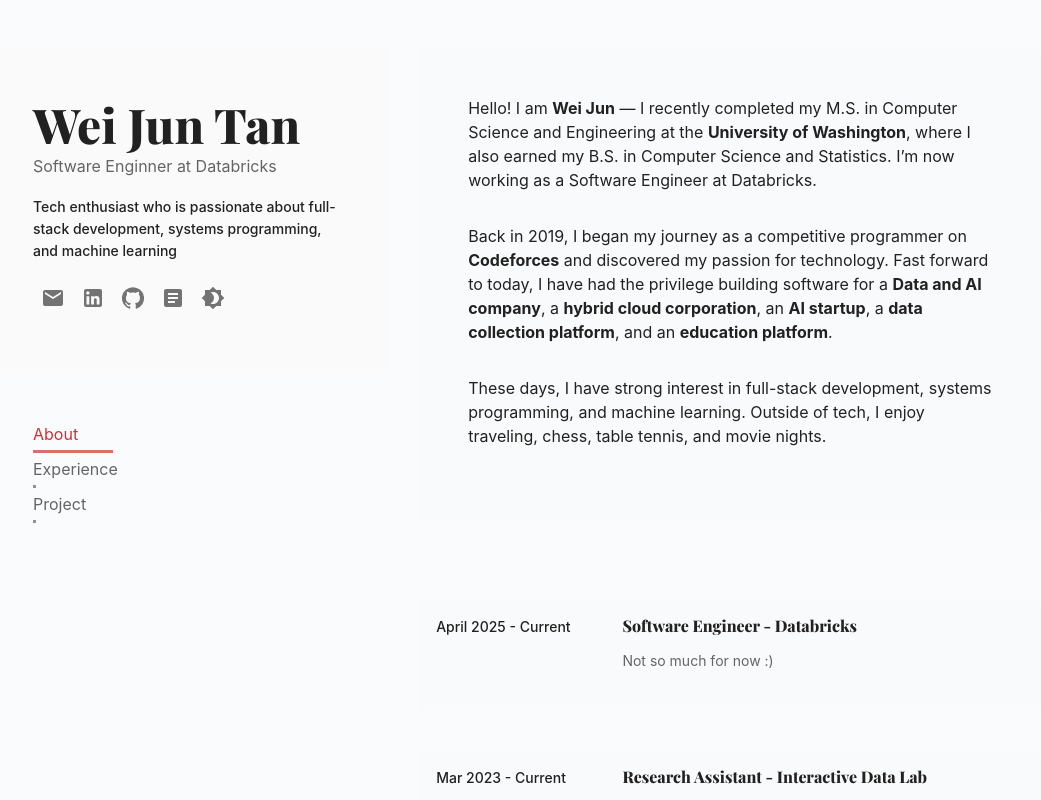
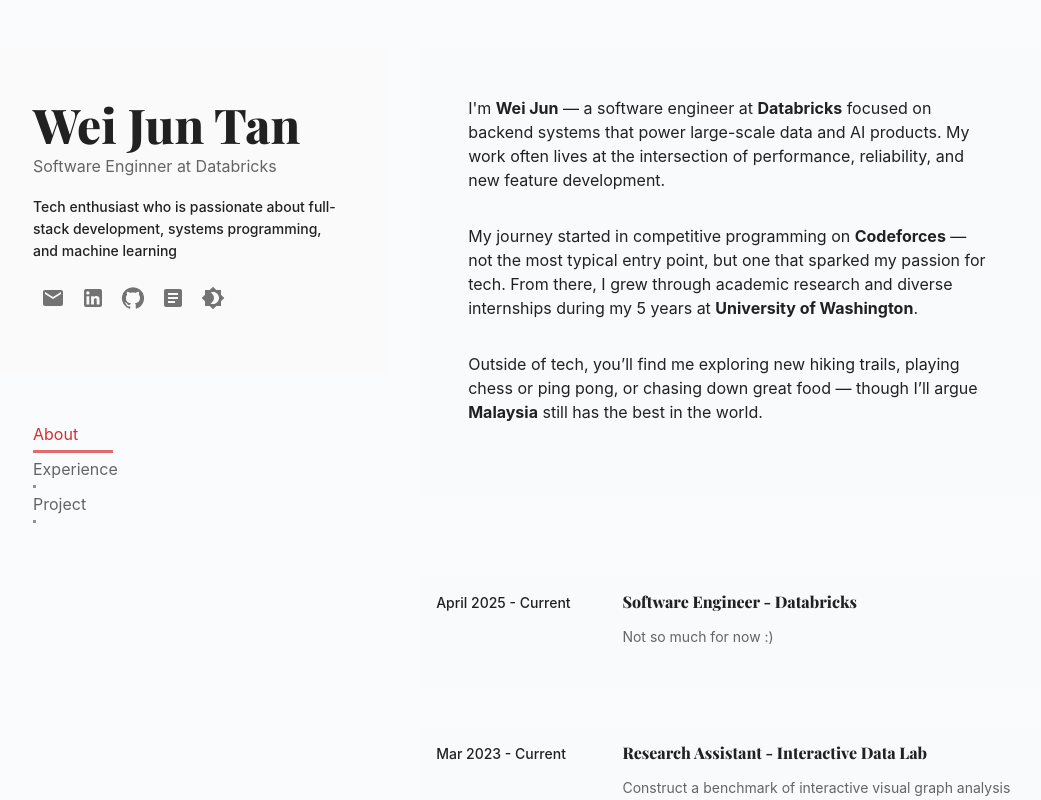
Before and after one commit to WeiJun428/WeiJun428.github.io, a React (Create React App) app: page / in a window 1280 px wide. Shown: the top 800 px of the page, without its empty margins (127-1168 px from the left). Built offline with nearby package versions, Linux system fonts and the light colour scheme.

Commit message:
Update about section

```diff
--- a/src/components/About/About.jsx
+++ b/src/components/About/About.jsx
@@ -5,9 +5,9 @@
 import useHover from "../../hooks/useHover";
 
 const paragraphs = [
-  "Hello! I am Wei Jun — I recently completed my M.S. in Computer Science and Engineering at the University of Washington, where I also earned my B.S. in Computer Science and Statistics. I’m now working as a Software Engineer at Databricks.",
-  "Back in 2019, I began my journey as a competitive programmer on Codeforces and discovered my passion for technology. Fast forward to today, I have had the privilege building software for a Data and AI company, a hybrid cloud corporation, an AI startup, a data collection platform, and an education platform.",
-  "These days, I have strong interest in full-stack development, systems programming, and machine learning. Outside of tech, I enjoy traveling, chess, table tennis, and movie nights.",
+  "I'm Wei Jun — a software engineer at Databricks focused on backend systems that power large-scale data and AI products. My work often lives at the intersection of performance, reliability, and new feature development.",
+  "My journey started in competitive programming on Codeforces — not the most typical entry point, but one that sparked my passion for tech. From there, I grew through academic research and diverse internships during my 5 years at University of Washington.",
+  "Outside of tech, you’ll find me exploring new hiking trails, playing chess or ping pong, or chasing down great food — though I’ll argue Malaysia still has the best in the world.",
 ];
 
 const highlightedWords = [
@@ -24,40 +24,43 @@
     link: "https://codeforces.com/",
   },
   {
-    text: "Data and AI company",
+    text: "Databricks",
     link: "https://www.databricks.com/",
   },
   {
-    text: "hybrid cloud corporation",
-    link: "https://www.nutanix.com/",
-  },
-  {
-    text: "AI startup",
-    link: "https://www.akirakan.com/",
-  },
-  {
-    text: "data collection platform",
-    link: "https://getodk.org/",
-  },
-  {
-    text: "education platform",
-    link: "#",
+    text: "Malaysia",
+    link: "https://www.google.com/search?q=Best+food+in+malaysia",
   },
 ];
 
+// Utility to escape regex special chars
+const escapeRegExp = (str) => str.replace(/[.*+?^${}()|[\]\\]/g, "\\$&");
+
 const highlightParagraph = (paragraph, isHovered) => {
-  let ret = paragraph;
-  highlightedWords.forEach((word) => {
-    ret = ret.replaceAll(word.text, `HIGHLIGHT[${JSON.stringify(word)}]`);
-  });
+  if (!highlightedWords?.length) return paragraph;
 
-  const outputArray = ret.split(/(HIGHLIGHT\[[^\]]+\])/).map((part) => {
-    if (part.startsWith("HIGHLIGHT[")) {
-      const obj = JSON.parse(part.slice(10, -1));
-      return (
+  // Build regex that matches any highlighted word text
+  const regex = new RegExp(
+    highlightedWords.map((w) => escapeRegExp(w.text)).join("|"),
+    "g",
+  );
+
+  const parts = [];
+  let lastIndex = 0;
+
+  paragraph.replace(regex, (match, offset) => {
+    // push preceding plain text
+    if (lastIndex < offset) {
+      parts.push(paragraph.slice(lastIndex, offset));
+    }
+
+    // find the word metadata
+    const word = highlightedWords.find((w) => w.text === match);
+    if (word) {
+      parts.push(
         <Link
-          href={obj.link}
-          key={obj.text}
+          href={word.link}
+          key={`${word.text}-${offset}`}
           underline="hover"
           target="_blank"
           color={isHovered ? "primary" : "unset"}
@@ -67,14 +70,21 @@
             transition: "400ms",
           }}
         >
-          {obj.text}
-        </Link>
+          {word.text}
+        </Link>,
       );
     }
-    return part;
+
+    lastIndex = offset + match.length;
+    return match;
   });
 
-  return outputArray;
+  // push remaining tail
+  if (lastIndex < paragraph.length) {
+    parts.push(paragraph.slice(lastIndex));
+  }
+
+  return parts;
 };
 
 function About() {
```
